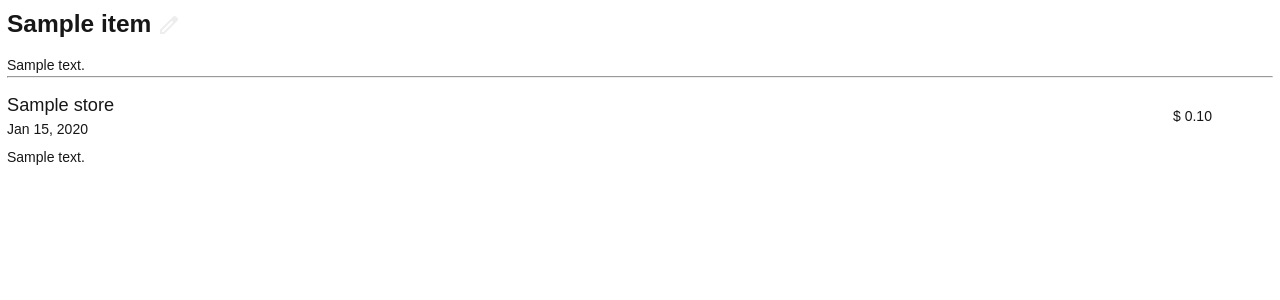
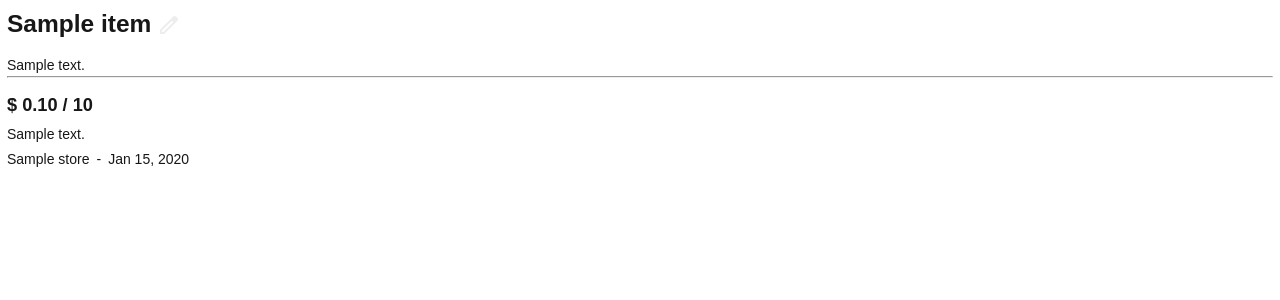
Before and after one commit to rohitsodhia/shopping, a Python web app: template src/app/templates/item.html in a window 1280 px wide. Shown: the part 43-343 px from the top of the page. Run offline with Jinja, Linux system fonts and the light colour scheme; the template is opened without the code that fills it: most values are stand-ins (such as "Sample title", 1, 10 or a date in 2020).

Commit message:
Update styles for item page

```diff
--- a/src/app/static/styles.css
+++ b/src/app/static/styles.css
@@ -349,25 +349,18 @@ form {
         }
     }
 
-    .main-row {
-        display: flex;
-        align-items: center;
+    .purchase-price {
+        font-size: 1.3em;
+        font-weight: bold;
     }
 
-    .purchase-info {
-        flex-grow: 1;
-
-        & > :first-child {
-            font-size: 1.3em;
-        }
+    .purchase-notes,
+    .purchased-at {
+        margin-top: 0.3em;
     }
 
-    .purchase-price {
-        width: 100px;
-        flex: 0 0 auto;
-    }
-
-    .purchase-notes {
-        margin-top: 0.5em;
+    .purchased-at {
+        display: flex;
+        gap: 0.5em;
     }
 }
--- a/src/app/templates/item.html
+++ b/src/app/templates/item.html
@@ -29,14 +29,12 @@
             <ul>
                 {% for purchase in item.purchases %}
                 <li>
-                    <div class="main-row">
-                        <div class="purchase-info">
-                            <div class="purchase-store">{{ purchase.receipt.store.name }}</div>
-                            <div>{{ purchase.receipt.date.strftime('%b %-d, %Y') }}</div>
-                        </div>
-                        <div class="purchase-price">$ {{ "{:.2f}".format((purchase.price / 100)) }}</div>
+                    <div class="purchase-price">$ {{ "{:.2f}".format((purchase.price / 100)) }}{% if purchase.amount %} / {{ purchase.amount }}{% endif %}</div>
+                    {% if purchase.notes %}<div class="purchase-notes">{{ purchase.notes }}</div>{% endif %}
+                    <div class="purchased-at">
+                        <div class="purchase-store">{{ purchase.receipt.store.name }}</div> -
+                        <div class="purchase-date">{{ purchase.receipt.date.strftime('%b %-d, %Y') }}</div>
                     </div>
-                    {% if purchase.notes %}<div class="purchase-notes">{{ purchase.notes }}</div>{% endif %}
                 </li>
                 {% endfor %}
             </ul>
```
